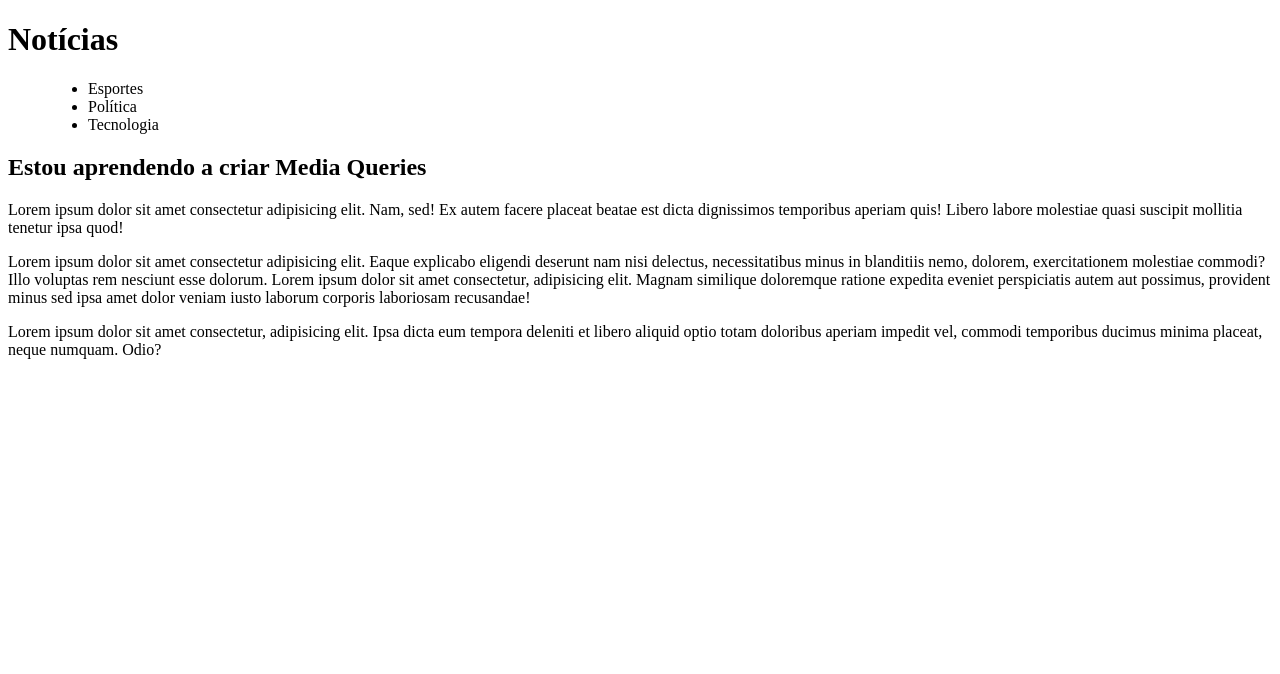
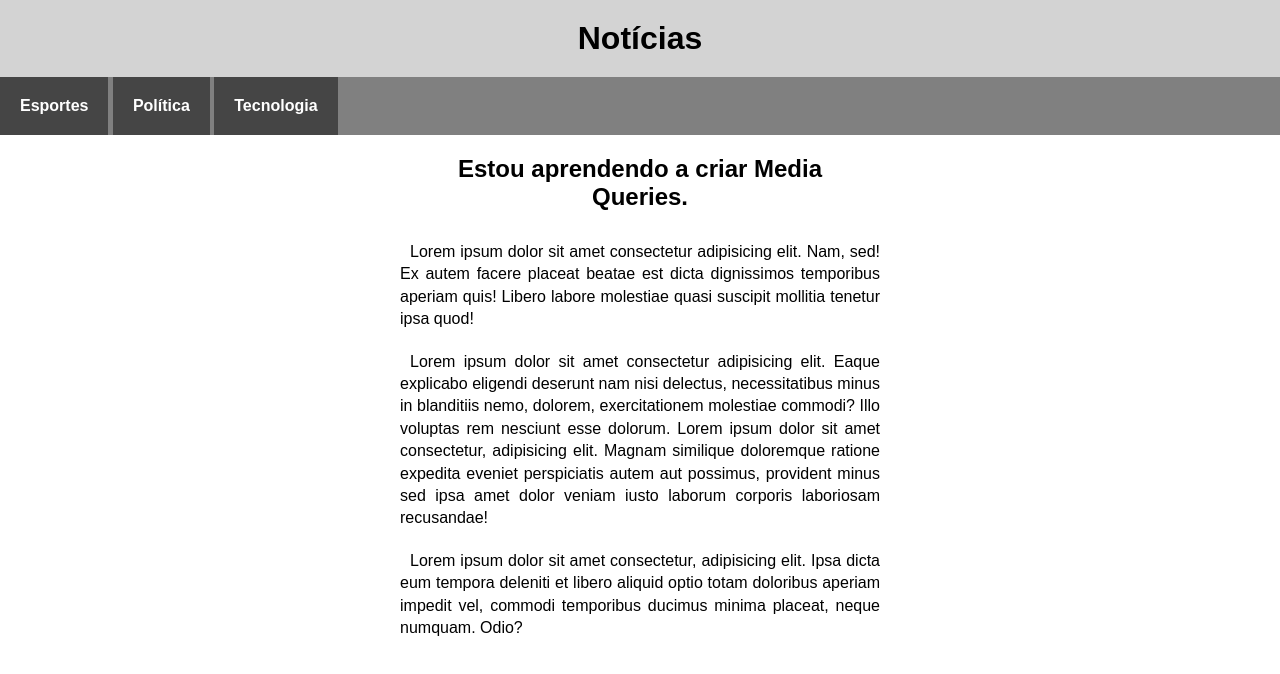
Before and after one commit to AbinadabeFont/html-css, a plain HTML site: page exercicios/ex026/mq001/index.html in a window 1280 px wide. Drawn offline with Linux system fonts and the light colour scheme.

Commit message:
Cap25 ex01

```diff
--- a/exercicios/ex026/mq001/estilos/impressora.css
+++ b/exercicios/ex026/mq001/estilos/impressora.css
@@ -12,3 +12,20 @@ html {
     font-size: 1.5em;
     line-height: 1.5em;
 }
+
+header {
+    text-align: center;
+    margin: auto;
+}
+
+menu {
+    display: none;
+}
+
+article::after {
+    font-weight: bold;
+    content: "Esse artigo foi impresso atreves do site www.github.com/abinadabefont";
+}
+article {
+    width: 100%;
+}
--- a/exercicios/ex026/mq001/estilos/tela.css
+++ b/exercicios/ex026/mq001/estilos/tela.css
@@ -9,5 +9,44 @@
 
 html {
     font-family: Arial, Helvetica, sans-serif;
-    background-color: blue;
 }
+
+header {
+    background-color: lightgray;
+    font-weight: bold;
+}
+header h1 {
+    text-align: center;
+    padding: 20px;
+}
+
+header > menu > ul {
+    list-style-type: none;
+    background-color: gray;
+}
+
+header li {
+    display: inline-block;
+    background-color: rgb(69, 69, 69);
+    color: white;
+    padding: 20px 20px;
+}
+
+article {
+    display: block;
+    margin: auto;
+    max-width: 500px;
+}
+
+article > h2 {
+    text-align: center;
+    font-weight: bold;
+    padding: 20px;
+}
+
+article > p {
+    text-indent: 10px;
+    line-height: 1.4em;
+    text-align: justify;
+    padding: 10px;
+}
--- a/exercicios/ex026/mq001/index.html
+++ b/exercicios/ex026/mq001/index.html
@@ -5,7 +5,7 @@
     <meta http-equiv="X-UA-Compatible" content="IE=edge">
     <meta name="viewport" content="width=device-width, initial-scale=1.0">
     <title>Media Query</title>
-    <link rel="stylesheet" href="estilos/tela.css" media="scream">
+    <link rel="stylesheet" href="estilos/tela.css" media="screen">
     <link rel="stylesheet" href="estilos/impressora.css" media="print">
 </head>
 <body>
@@ -22,7 +22,7 @@
     </header>
     <main>
         <article>
-            <h2>Estou aprendendo a criar Media Queries</h2>
+            <h2>Estou aprendendo a criar Media Queries.</h2>
             <p>Lorem ipsum dolor sit amet consectetur adipisicing elit. Nam, sed! Ex autem facere placeat beatae est dicta dignissimos temporibus aperiam quis! Libero labore molestiae quasi suscipit mollitia tenetur ipsa quod!</p>
             <p>Lorem ipsum dolor sit amet consectetur adipisicing elit. Eaque explicabo eligendi deserunt nam nisi delectus, necessitatibus minus in blanditiis nemo, dolorem, exercitationem molestiae commodi? Illo voluptas rem nesciunt esse dolorum. Lorem ipsum dolor sit amet consectetur, adipisicing elit. Magnam similique doloremque ratione expedita eveniet perspiciatis autem aut possimus, provident minus sed ipsa amet dolor veniam iusto laborum corporis laboriosam recusandae!</p>
             <p>Lorem ipsum dolor sit amet consectetur, adipisicing elit. Ipsa dicta eum tempora deleniti et libero aliquid optio totam doloribus aperiam impedit vel, commodi temporibus ducimus minima placeat, neque numquam. Odio?</p>
```
